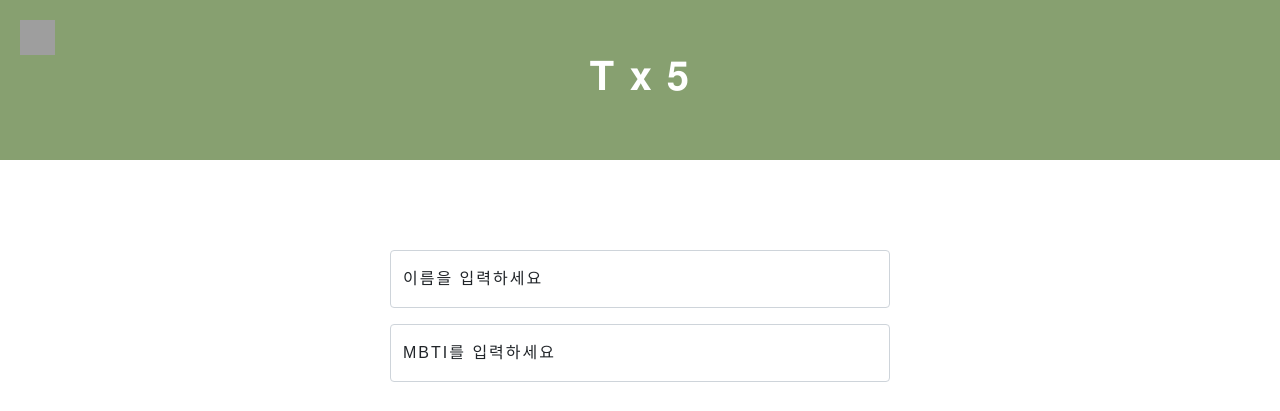
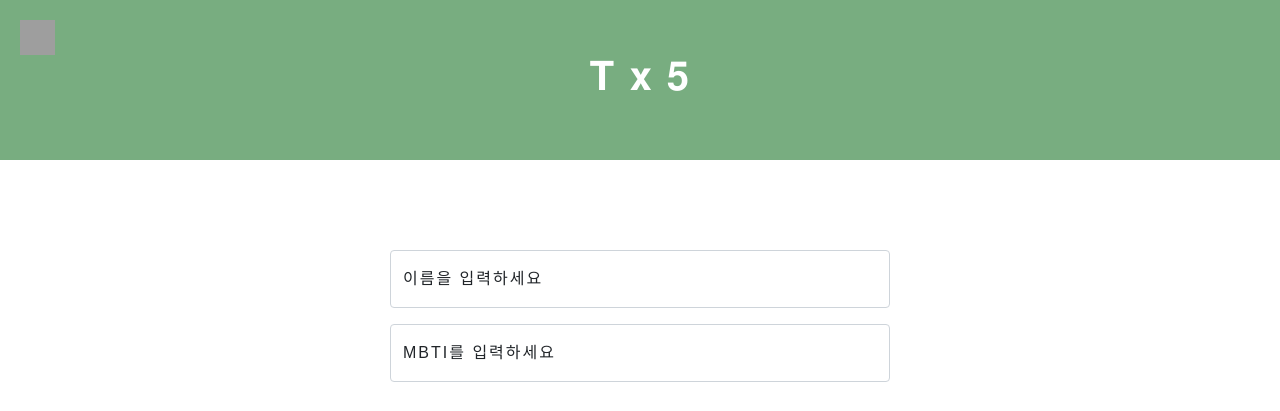
Before and after one commit to oiooeo/Tx5, a Python web app: template templates/index_addInfo.html in a window 1280 px wide. Shown: the top 411 px of the page. Run offline with Jinja, Linux system fonts and the light colour scheme; the template is opened without the code that fills it, so the values that code supplies are empty; some web fonts are replaced; grey boxes are pictures that could not be loaded.

Commit message:
Design : 타이틀 색상 변경

```diff
--- a/templates/index.html
+++ b/templates/index.html
@@ -39,7 +39,7 @@
                 width: 100%;
                 height: 160px;
 
-                background-color: #ff9f9f;
+                background-color: #78ad80;
                 color: #ffffff;
                 font-size: xx-large;
                 font-weight: 700;
@@ -71,7 +71,7 @@
                 margin-right: auto;
                 margin-top: 30px;
                 margin-bottom: 50px;
-                background: linear-gradient(to right, #f9ff8c, #76ff7b);
+                background: linear-gradient(to right, #f9ff8c8b, #76ff7b85);
                 color: #444444;
                 border-radius: 15px;
             }
--- a/templates/index_addInfo.html
+++ b/templates/index_addInfo.html
@@ -25,7 +25,7 @@
             width: 100%;
             height: 160px;
 
-            background-color: #87a070;
+            background-color: #78ad80;
             color: #ffffff;
             font-size: xx-large;
             font-weight: 500;
```
